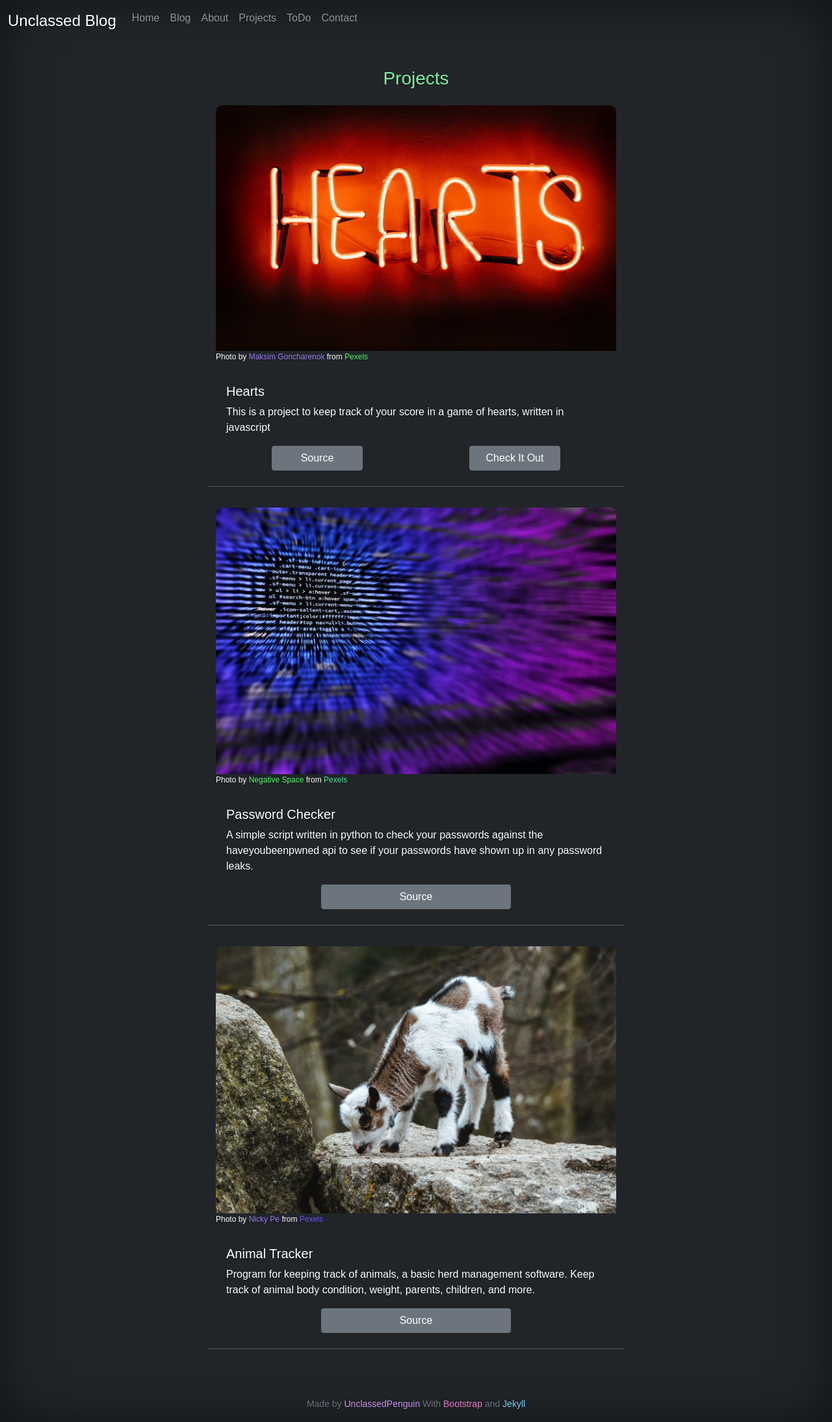
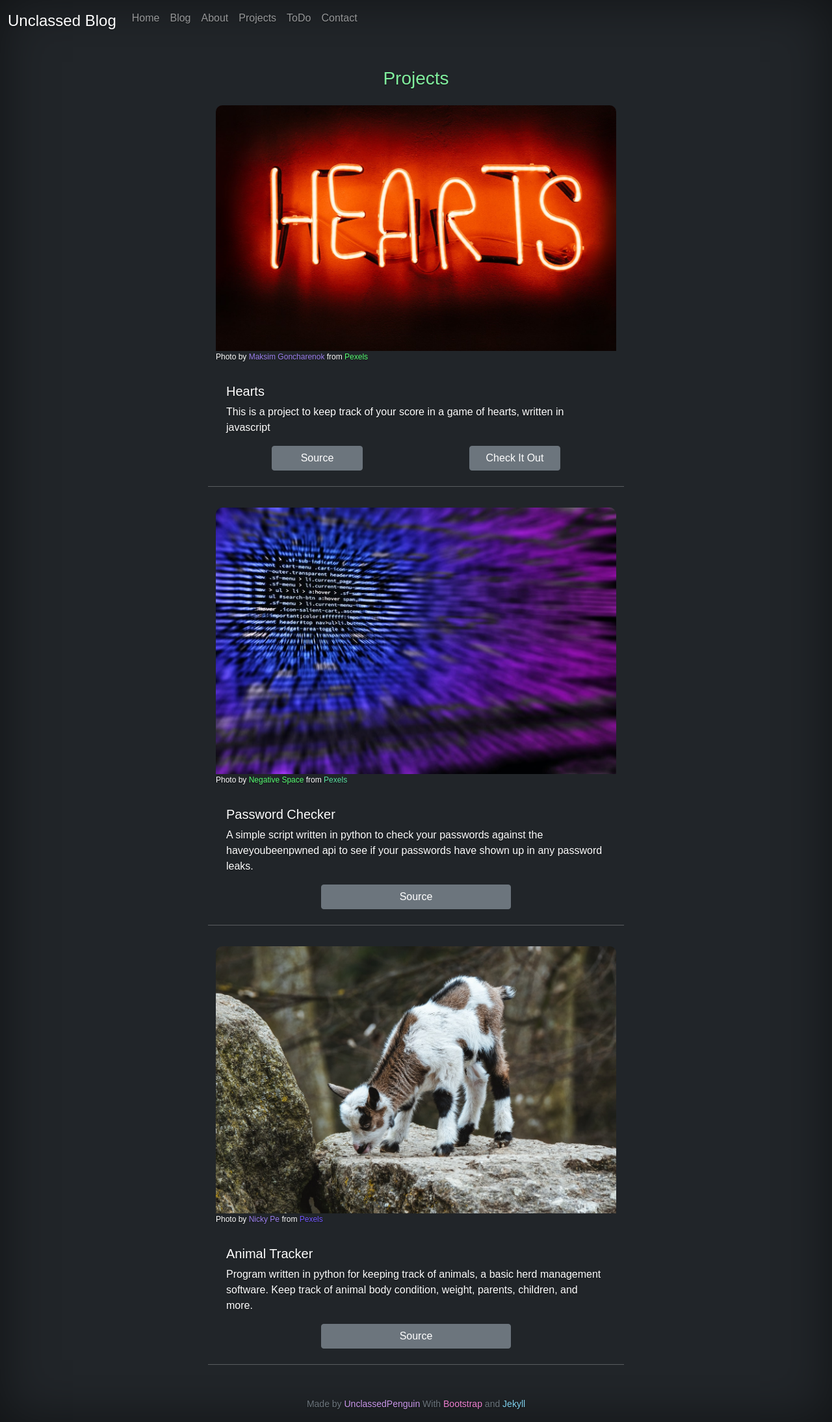
Before and after one commit to UnclassedPenguin/unclassedpenguin.github.io, a Jekyll site: the page built from projects.html, in a window 1280 px wide. Shown: the whole page at 65% size. Built offline with Jekyll 4.4.1, drawn with Linux system fonts in a browser that asks for light colours.

Commit message:
update project

```diff
--- a/_data/projects.yml
+++ b/_data/projects.yml
@@ -42,4 +42,4 @@
   photoFromURL: https://www.pexels.com
   projectGithub: https://github.com/UnclassedPenguin/AnimalTracker
   projectURL:
-  projectDescription: Program for keeping track of animals, a basic herd management software. Keep track of animal body condition, weight, parents, children, and more.
+  projectDescription: Program written in python for keeping track of animals, a basic herd management software. Keep track of animal body condition, weight, parents, children, and more.
```
